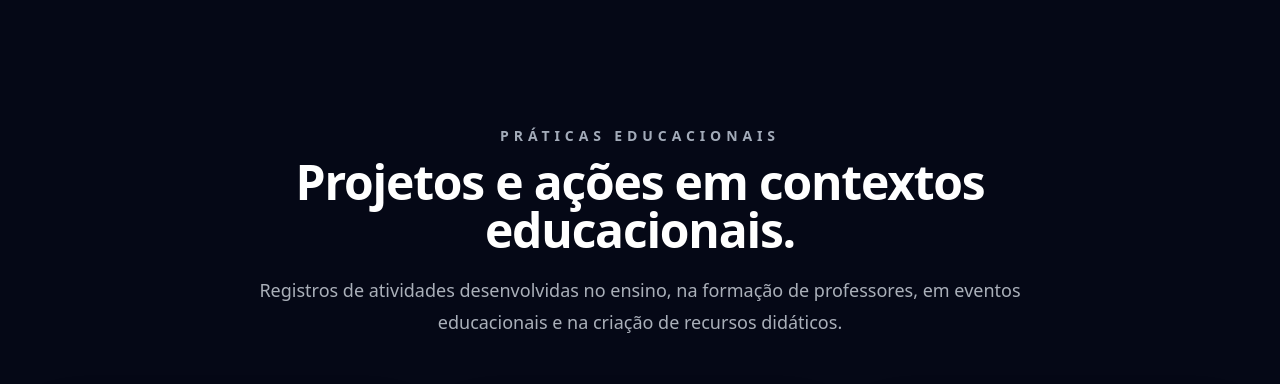
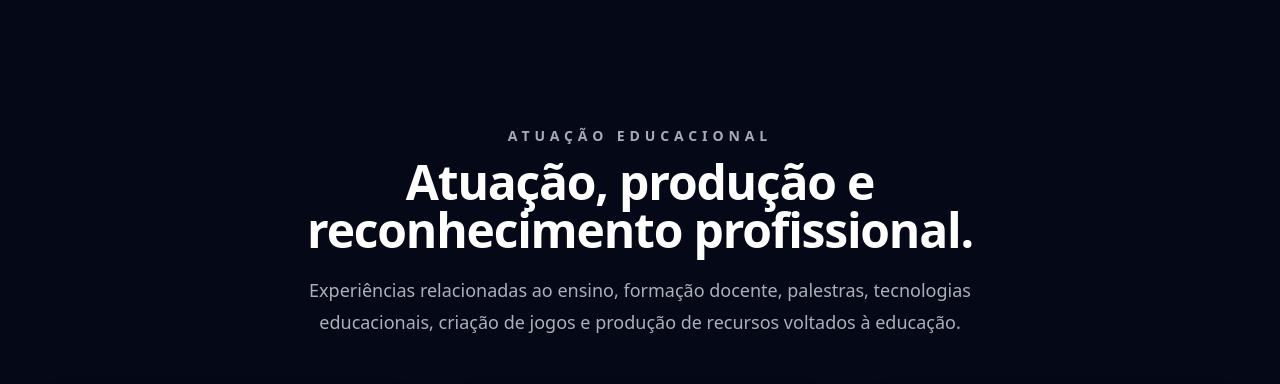
Before and after one commit to luscavle/meu-site, a React (Vite) app in the folder lucasvale-site-vercel-final/: page / in a window 1280 px wide. Shown: the part 6020-6404 px from the top of the page. Built offline with nearby package versions, Linux system fonts and the light colour scheme; grey boxes are pictures that could not be loaded.

Commit message:
Update content.js

```diff
--- a/lucasvale-site-vercel-final/src/data/content.js
+++ b/lucasvale-site-vercel-final/src/data/content.js
@@ -425,14 +425,13 @@ export function getPageContent(isPt) {
         : "Artigos, revisões sistemáticas, trabalhos em eventos e pesquisas desenvolvidas nas áreas de Educação, História e Tecnologias Imersivas.",
       details: isPt ? "Ver detalhes" : "View details",
 
-    projectsEyebrow: isPt ? "Práticas educacionais" : "Educational practices",
+    projectsEyebrow: isPt ? "Atuação Educacional" : "Educational practices",
 projectsTitle: isPt
-  ? "Projetos e ações em contextos educacionais."
-  : "Projects and initiatives in educational contexts.",
+  ? "Atuação, produção e reconhecimento profissional."
+  : "Professional work, production and recognition.",
 projectsText: isPt
-  ? "Registros de atividades desenvolvidas no ensino, na formação de professores, em eventos educacionais e na criação de recursos didáticos."
-  : "Records of activities developed in teaching, teacher education, educational events, and the creation of didactic resources.",
-
+   ? "Experiências relacionadas ao ensino, formação docente, palestras, tecnologias educacionais, criação de jogos e produção de recursos voltados à educação."
+  : "Experiences related to teaching, teacher education, lectures, educational technologies, game development and the production of resources for education.",
       contactTitle: isPt
         ? "Vamos conversar sobre educação, VR e pesquisa?"
         : "Let’s talk about education, VR, and research?",
```
